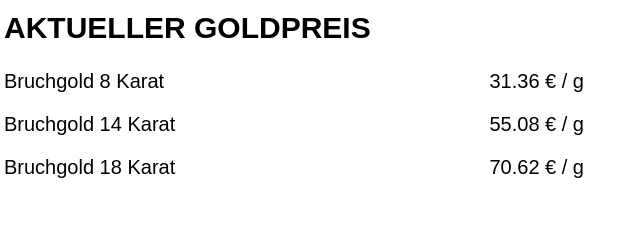
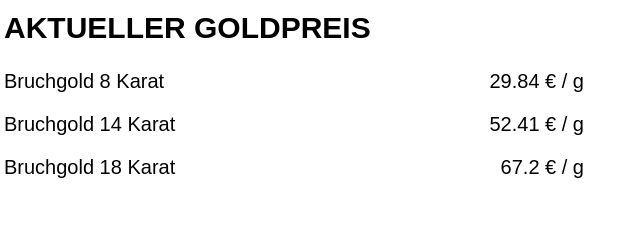
Before and after one commit to fei-it-01/Goldankauf, a plain HTML site: page index.html in a window 1280 px wide. Shown: the part 257-497 px from the top of the page, 636-1276 px from the left. Drawn offline with Linux system fonts and the light colour scheme; a script that the page names is missing; a web font is replaced by a local one.

Commit message:
Update gold prices in HTML file

```diff
--- a/index.html
+++ b/index.html
@@ -108,9 +108,9 @@
         <!-- Right Half -->
         <div class="right-half">
             <h2>AKTUELLER GOLDPREIS</h2>
-            <p><span class="gold-type">Bruchgold 8 Karat</span><span class="gold-price">31.36 € / g</span></p>
-            <p><span class="gold-type">Bruchgold 14 Karat</span><span class="gold-price">55.08 € / g</span></p>
-            <p><span class="gold-type">Bruchgold 18 Karat</span><span class="gold-price">70.62 € / g</span></p>
+            <p><span class="gold-type">Bruchgold 8 Karat</span><span class="gold-price">29.84 € / g</span></p>
+            <p><span class="gold-type">Bruchgold 14 Karat</span><span class="gold-price">52.41 € / g</span></p>
+            <p><span class="gold-type">Bruchgold 18 Karat</span><span class="gold-price">67.2 € / g</span></p>
             <div style="height: 30px;"></div>
 
             <!-- TradingView Widget BEGIN -->
```
